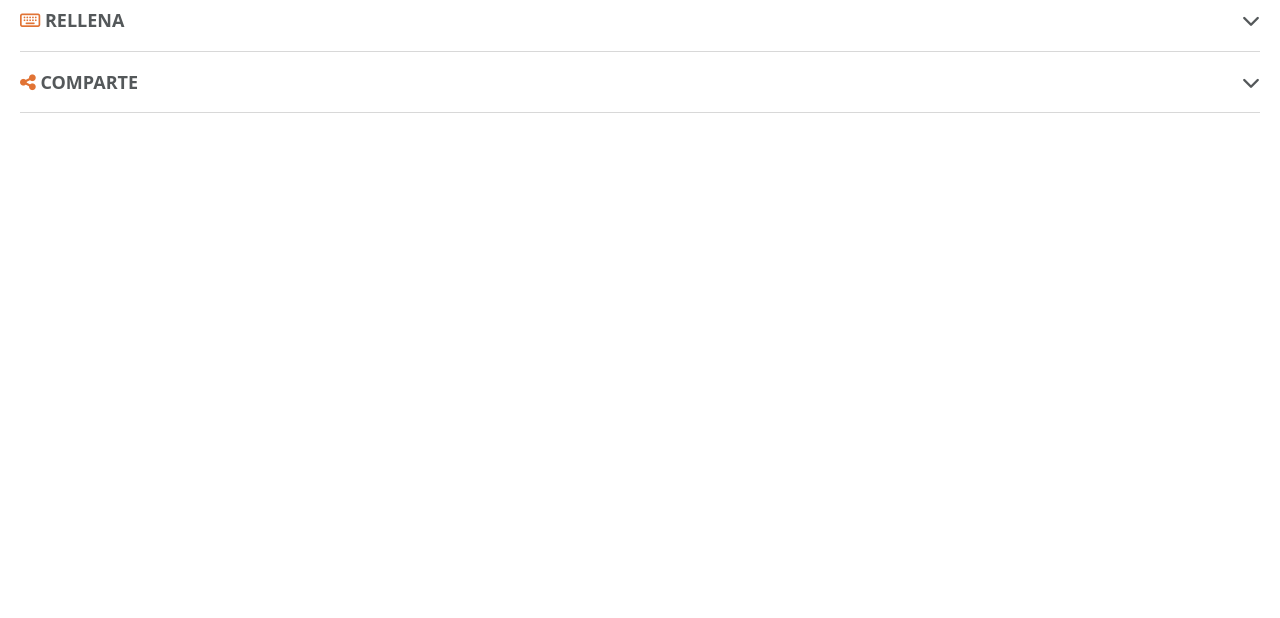
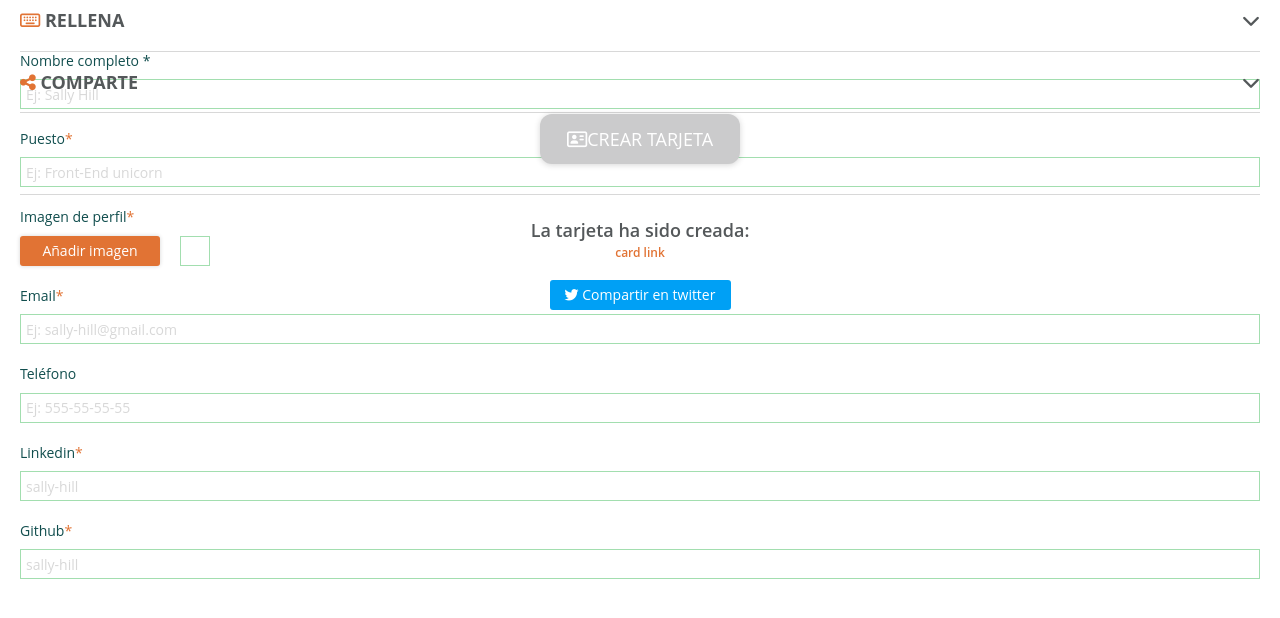
Before and after one commit to Adalab/project-promo-h-module-3-team-2-afternoon, a React (Create React App) app: page / in a window 1280 px wide. Shown: the top 618 px of the page. Built offline with nearby package versions, Linux system fonts and the light colour scheme.

Commit message:
try input component

```diff
--- a/src/components/Fill.js
+++ b/src/components/Fill.js
@@ -1,4 +1,5 @@
 import React from 'react';
+import Input from './Input';
 import ErrorMessage from './Error-message';
 
 class Fill extends React.Component{
@@ -12,8 +13,7 @@ class Fill extends React.Component{
                 <div className="form-bottom" id="form-bottom-fill">
                     <ul>
                         <li className="FullName">
-                            <label htmlFor="FullName">Nombre completo<span>*</span></label>
-                            <input placeholder="Ej: Sally Hill" id="fullName" type="text" name="FullName" required/>
+                            <Input htmlFor="FullName" label = 'Nombre completo *' placeholder="Ej: Sally Hill" id="fullName" type="text" name="FullName" required = 'required'/>
                         </li>
                         <li className="job">
                             <label htmlFor="job">Puesto<span>*</span></label>
--- a/src/components/Input.js
+++ b/src/components/Input.js
@@ -0,0 +1,13 @@
+import React from 'react';
+
+class Input extends React.Component{
+    render(){
+        return (
+            <React.Fragment>
+                <label htmlFor={this.props.for}>{this.props.label}</label>
+                <input placeholder={this.props.placeholder} id={this.props.id} type={this.props.type} name={this.props.name} required={this.props.required}/>
+            </React.Fragment>
+        )
+    }
+}
+export default Input;
--- a/src/components/Share.js
+++ b/src/components/Share.js
@@ -15,7 +15,7 @@ class Share extends React.Component{
                     <ErrorMessage id="error-name-job" errorText = 'Por favor, revisa los campos marcados en rojo.'/>
                     <button className="btn-create  btn-create-inactive" id="btn-create"><i className="far fa-address-card"></i>
                         Crear tarjeta</button>
-                    <div className="card__share hidden" id="card-share">
+                    <div className="card__share" id="card-share">
                         <p>La tarjeta ha sido creada:</p>
                         <p id="card-link" className="card__link">card link</p>
                         <a id="twitter-share" href="" target="_blank"><div className="btn-twitter"><i className="fab fa-twitter"></i> Compartir en twitter</div></a>
--- a/src/scss/components/_forms.scss
+++ b/src/scss/components/_forms.scss
@@ -49,7 +49,7 @@
         .form-bottom{
             max-height: 0px;
             transition:max-height 0.5s;
-            overflow:hidden;
+            //overflow:hidden;
 
             label span{
                 color: $color-main;
```
